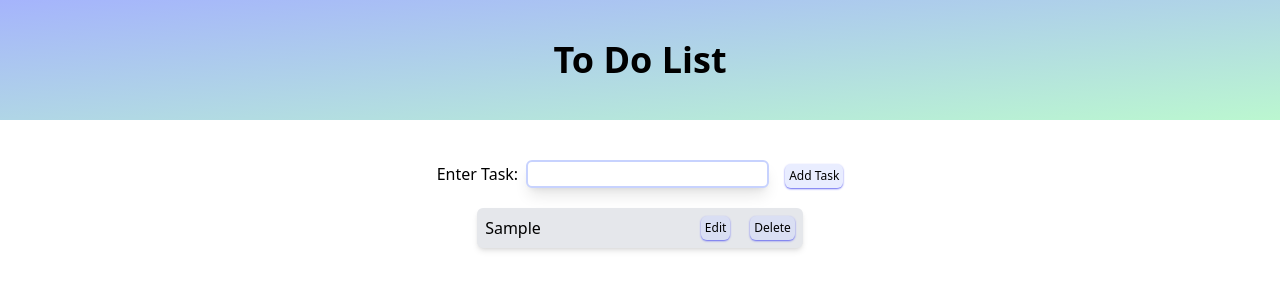
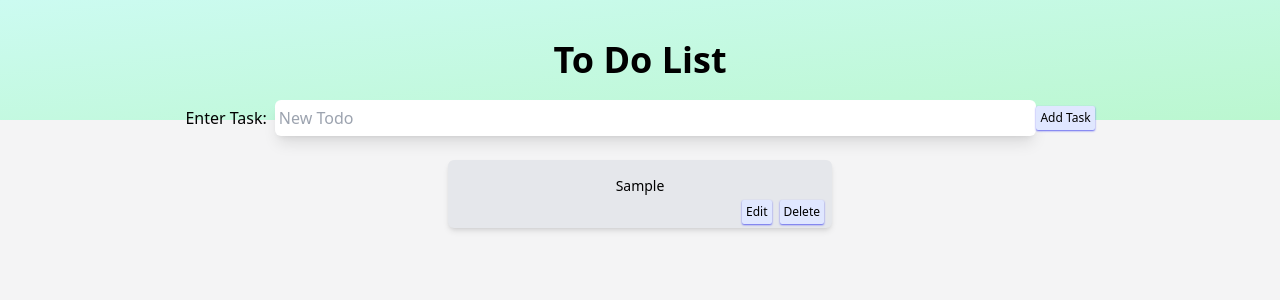
Before and after one commit to SV3N77/todolist, a React (Vite) app: page / in a window 1280 px wide. Both pictures are taken after typing "Sample" into the empty fields and a click on the button "Add Task". Shown: the top 300 px of the page. Built offline with nearby package versions, Linux system fonts and the light colour scheme.

Commit message:
Update App.jsx
-Added edit function to task list

```diff
--- a/src/App.jsx
+++ b/src/App.jsx
@@ -15,58 +15,91 @@ function EnterTask({ onAddTask }) {
   }
 
   return (
-    <div className="flex flex-row justify-center gap-6 mt-10">
-      <form onSubmit={onSubmit}>
-        <label className="mr-2" htmlFor="text">
+    <div className="flex flex-row justify-center gap-6 -mt-6">
+      <form
+        className="flex w-3/4 p-1 justify-center items-center"
+        onSubmit={onSubmit}
+      >
+        <label className="" htmlFor="text">
           Enter Task:
         </label>
         <input
           id="text"
           name="text"
           type="text"
-          className="px-1 mr-4 border-solid border-indigo-200 border-2 shadow-lg ease-linear duration-100 focus:outline-none focus:ring-1 focus:ring-indigo-200 focus:border-transparent rounded-md"
+          placeholder="New Todo"
+          className="px-1 ml-2 w-4/5 h-9 border-solid border-indigo-200 border-1 shadow-lg ease-linear duration-100 focus:outline-none focus:ring-1 focus:ring-indigo-200 focus:border-transparent rounded-md"
         />
-        <button
-          type="submit"
-          className="rounded-md p-1 text-xs border-solid border-1 shadow-sm shadow-indigo-500 border-indigo-400 bg-indigo-200/40 hover:opacity-60"
-        >
-          Add Task
-        </button>
+        <Button type="submit">Add Task</Button>
       </form>
     </div>
   );
 }
 
-function TaskList({ todolist, onDeleteTask }) {
+function TaskList({
+  todolist,
+  onDeleteTask,
+  onEditTask,
+  currentToDo,
+  onEditTaskDone,
+}) {
+  function onSubmit(e) {
+    e.preventDefault();
+    const formData = new FormData(e.target);
+    const data = Object.fromEntries(formData);
+    onEditTaskDone(data.text);
+  }
+
   return (
     <div className="flex flex-col mt-5 gap-5">
       {todolist.map((todo) => (
         <div
           key={todo.id}
-          className="text-ms flex flex-row gap-40 mx-auto shadow-md bg-gray-200 rounded-md p-2"
+          className="flex flex-row justify-center mx-auto gap-2 p-4 pb-8 w-96 relative shadow-md bg-gray-200 rounded-md "
         >
-          {todo.task}
-          <div className="flex flex-row gap-5">
-            <button className="rounded-md p-1 text-xs border-solid border-1 shadow-sm shadow-indigo-500 border-indigo-400 bg-indigo-200/40 hover:opacity-60">
-              Edit
-            </button>
-            <button
-              onClick={() => onDeleteTask(todo.id)}
-              className="rounded-md p-1 text-xs border-solid border-1 shadow-sm shadow-indigo-500 border-indigo-400 bg-indigo-200/40 hover:opacity-60"
+          {todo.id === currentToDo ? (
+            <form
+              className="flex flex-col gap-3 w-96 items-center"
+              onSubmit={onSubmit}
             >
-              Delete
-            </button>
-          </div>
+              <input
+                id="text"
+                type="text"
+                name="text"
+                className="w-full h-10 px-2 py-1 border-solid border-1 shadow-lg ease-linear duration-100 focus:outline-none focus:ring-1 focus:ring-indigo-200 focus:border-transparent rounded-md"
+              />
+              <Button onClick={onsubmit}>Save</Button>
+            </form>
+          ) : (
+            <div className="text-sm">
+              {todo.task}
+              <div className="flex flex-row gap-2 ml-auto absolute bottom-1 right-2">
+                <Button onClick={() => onEditTask(todo.id)}>Edit</Button>
+                <Button onClick={() => onDeleteTask(todo.id)}>Delete</Button>
+              </div>
+            </div>
+          )}
         </div>
       ))}
     </div>
   );
 }
 
+function Button({ onClick, children }) {
+  return (
+    <button
+      onClick={onClick}
+      className=" rounded-sm p-1 text-xs border-solid border-1 shadow-sm shadow-indigo-500 border-indigo-400 bg-indigo-100 hover:bg-indigo-200"
+    >
+      {children}
+    </button>
+  );
+}
+
 function App() {
   const [todolist, setTodolist] = useState([]);
+  const [currentToDo, setCurrentToDo] = useState(null);
   const [isEditing, setIsEditing] = useState(false);
-  const [currentToDo, setCurrentToDo] = useState("");
 
   function onAddTask(id) {
     setTodolist([...todolist, id]);
@@ -76,14 +109,39 @@ function App() {
     setTodolist(todolist.filter((t) => t.id !== id));
   }
 
+  function onEditTask(id) {
+    setIsEditing(true);
+    setCurrentToDo(id);
+  }
+
+  function onEditTaskDone(text) {
+    setTodolist(
+      todolist.map((todo) => {
+        if (todo.id === currentToDo) {
+          todo.task = text;
+        }
+        return todo;
+      })
+    );
+
+    setCurrentToDo(null);
+    setIsEditing(false);
+  }
+
   return (
-    <div className="mx-auto my-0 min-h-screen">
-      <header className="text-4xl text-center font-bold py-10  bg-gradient-to-br from-indigo-300 to-green-200 ">
+    <div className="mx-auto my-0 min-h-screen bg-zinc-100">
+      <header className="text-4xl text-center font-bold py-10 bg-gradient-to-br from-teal-100 to-green-200 ">
         To Do List
       </header>
       <main>
         <EnterTask onAddTask={onAddTask} />
-        <TaskList todolist={todolist} onDeleteTask={onDeleteTask} />
+        <TaskList
+          todolist={todolist}
+          onDeleteTask={onDeleteTask}
+          onEditTask={onEditTask}
+          currentToDo={currentToDo}
+          onEditTaskDone={onEditTaskDone}
+        />
       </main>
     </div>
   );
```
